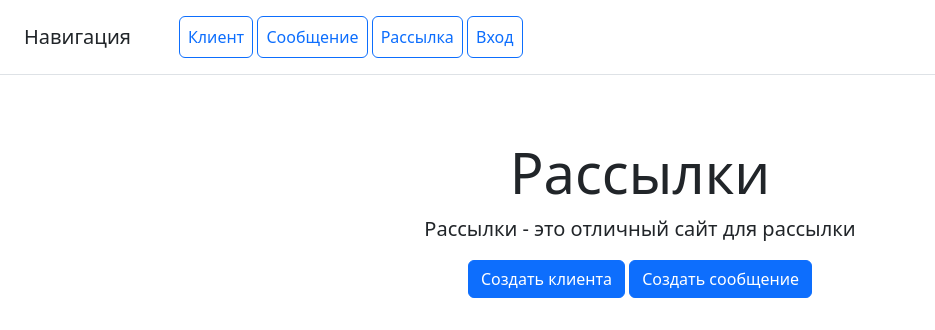
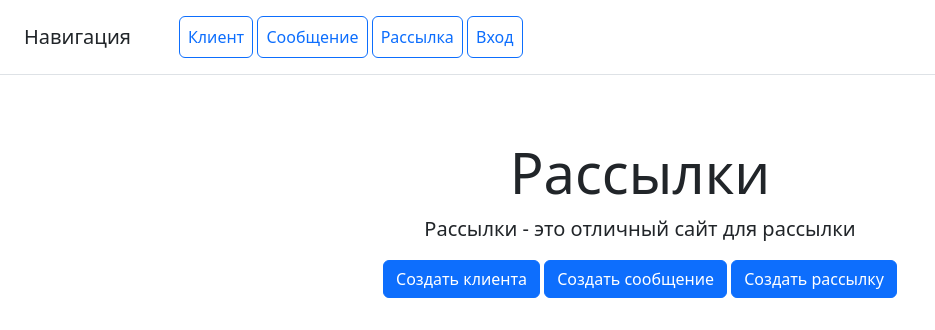
Before and after one commit to olgakostenko240/project_course_4, a Django app: page /campaign/ in a window 1280 px wide. Shown: the top 330 px of the page, without its empty margins (0-935 px from the left). Run offline with Django 5.2, Linux system fonts and the light colour scheme; data that the repository does not hold is empty; parts of the project's set-up code (start-up, migrations or seed data) failed here and were passed over; some libraries are stand-ins or nearby versions.

Commit message:
Добавлена кнопка для создания рассылки

```diff
--- a/clients/templates/clients/base.html
+++ b/clients/templates/clients/base.html
@@ -15,6 +15,7 @@
     <p class="lead">Рассылки - это отличный сайт для рассылки</p>
     <a class="btn btn-primary" href="{% url 'clients:clients_create' %}" role="button">Создать клиента</a>
     <a class="btn btn-primary" href="{% url 'clients:message_create' %}" role="button">Создать сообщение</a>
+    <a class="btn btn-primary" href="{% url 'clients:campaign_create' %}" role="button">Создать рассылку</a>
 </div>
 <div class="container">
 
```
